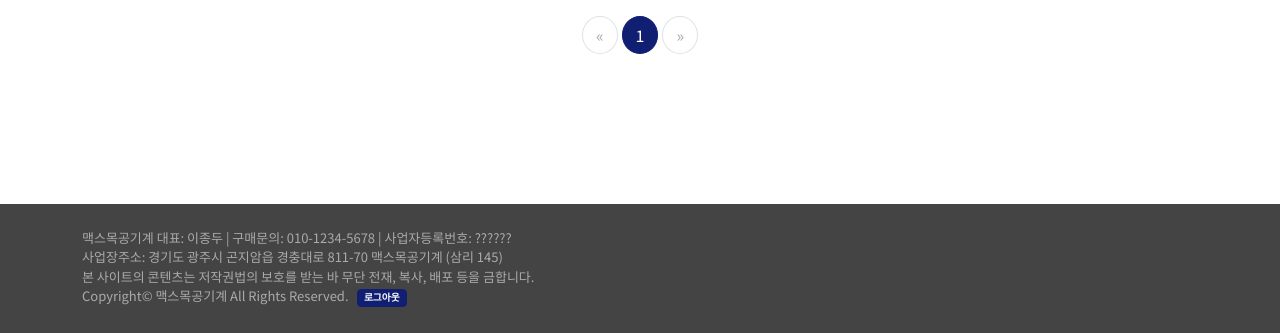
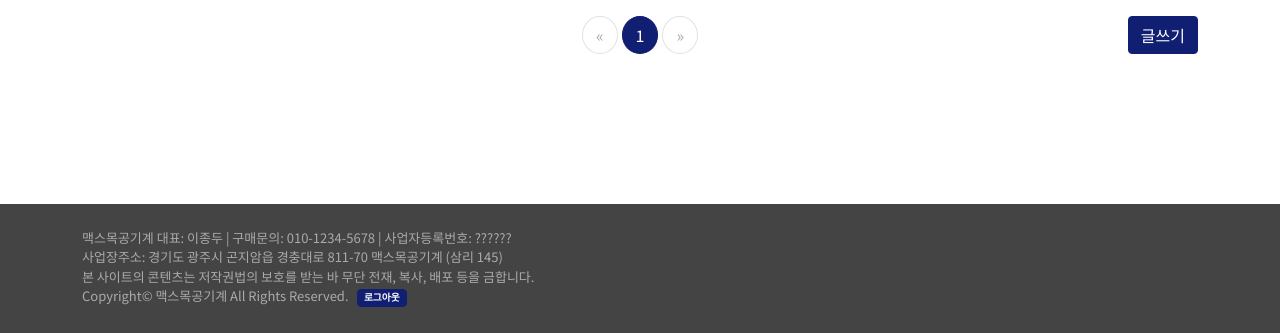
Before and after one commit to YS-study/max_django, a Django app: page /board/notice/ in a window 1280 px wide. Shown: the part 415-748 px from the top of the page. Run offline with Django 3.2, Linux system fonts and the light colour scheme; the visitor is signed in with stand-in values (Sample User, id 1); data that the repository does not hold is empty; some libraries are stand-ins or nearby versions; some web fonts are replaced.

Commit message:
add create btn

```diff
--- a/board/templates/notice/create_update.html
+++ b/board/templates/notice/create_update.html
@@ -1,4 +1,5 @@
 {% extends 'base.html' %}
+
 {% block content %}
 create
 <form method="POST">
--- a/board/templates/notice/index.html
+++ b/board/templates/notice/index.html
@@ -23,8 +23,8 @@
 </table>
 
 {# pagination #}
-<nav aria-label="Page navigation">
-  <ul class="pagination justify-content-center">
+<nav aria-label="Page navigation" class="d-flex justify-content-center">
+  <ul class="pagination mb-0">
     {% if posts.has_previous %}
         <li class="page-item">
           <a class="page-link" href="?page={{ posts.previous_page_number }}">«</a>
@@ -55,4 +55,16 @@
   </ul>
 </nav>
 
+{# 글쓰기 #}
+{% if request.user.is_authenticated %}
+<div class="d-flex justify-content-end">
+  <button type="button" class="btn btn-navy btn-minus-margin d-none d-sm-block">
+    <a href="{% url 'board:notice_create'%}" class="text-decoration-none">글쓰기</a>
+  </button>
+  <button type="button" class="btn btn-navy d-sm-none mt-3">
+    <a href="{% url 'board:notice_create'%}" class="text-decoration-none">글쓰기</a>
+  </button>
+</div>
+{% endif %}
+
 {% endblock content %}
```
